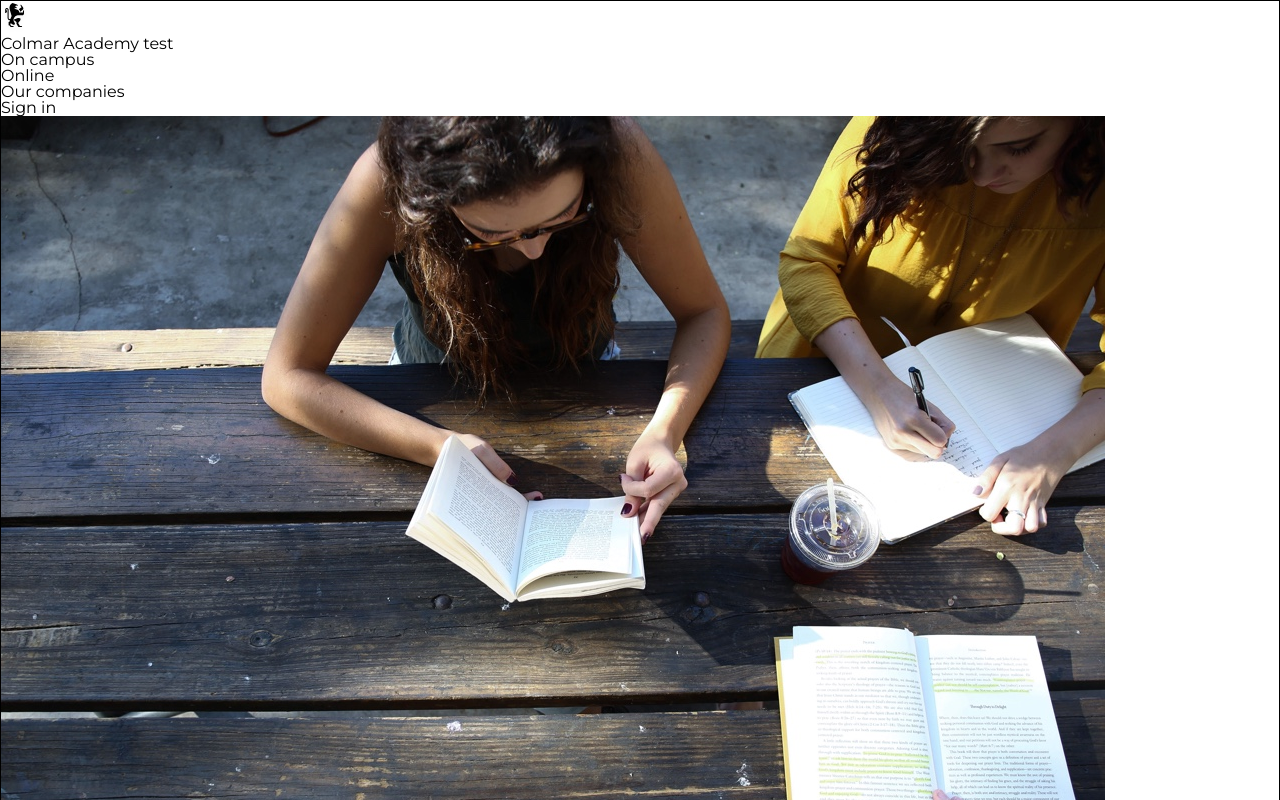
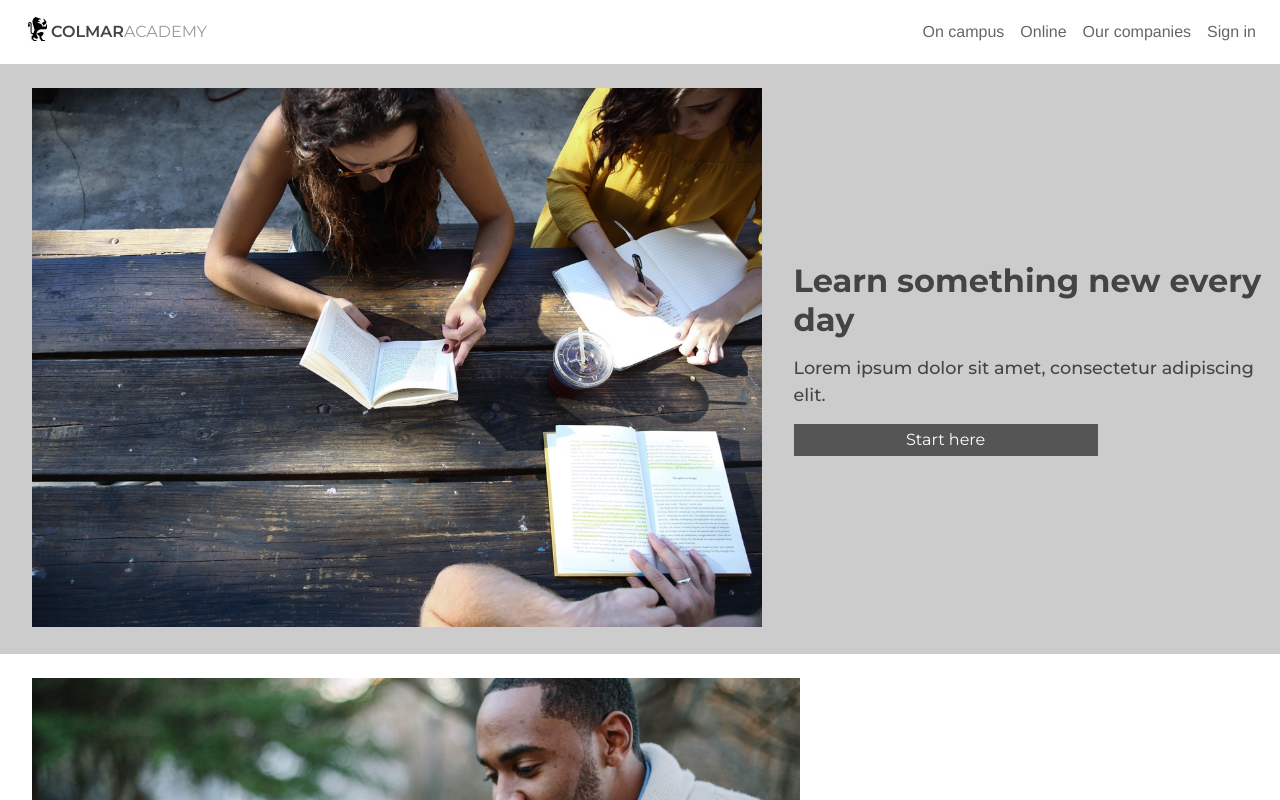
Before and after one commit to LorenaHoward/Colmar-Academy, a plain HTML site: page index.html in a window 1280 px wide. Shown: the top 800 px of the page. Drawn offline with Linux system fonts and the light colour scheme.

Commit message:
So far so good-darned divs
testing speed

```diff
--- a/index.html
+++ b/index.html
@@ -4,7 +4,7 @@
     <title>Colmar Academy</title>
     <link href="resources/css/reset.css" type="text/css" rel="stylesheet">
     <link href="resources/css/style.css" type="text/css" rel="stylesheet">
-    <link href="https://fonts.googleapis.com/css?family=Montserrat:400,600,700" rel="stylesheet">
+    <link href="https://fonts.googleapis.com/css?family=Montserrat:400,500,600,700" rel="stylesheet">
   </head>
   <body>
 
@@ -18,7 +18,7 @@
         <img src="resources/images/ic-logo.svg" alt="Colmar Academy logotype">
       </div>
         <div class="logo_name">
-          Colmar Academy test
+          <span class="colmar">COLMAR</span><span class="academy">ACADEMY</span>
         </div>
     </div>
 
@@ -34,7 +34,7 @@
   <!--navigation bar ends-->
 
 <!--Learn banner-->
-  <div class="cointainer">
+  <div class="cointainer gray_background">
     <div class="large_capsule">
       <img src="resources/images/banner.jpg" alt="group studing">
     </div>
@@ -106,7 +106,7 @@
       </div>
     </div>
   </div>
-  <!--orientation banner ends-->
+  <!--orientation sectio ends-->
 
   <!--learning section begins-->
   <div class="container">
--- a/resources/css/style.css
+++ b/resources/css/style.css
@@ -1,4 +1,111 @@
 html {
   font-family: 'Montserrat', sans-serif;
-  border: 1px solid black;
+  font-size: 16px;
+  color: #444;
 }
+
+.maincontainer {
+  display: flex;
+  flex-direction: column;
+  margin: 0 auto;
+}
+
+nav {
+  background-color: White;
+  height: 4rem;
+  display: flex;
+  flex-direction: row;
+  justify-content: space-between;
+}
+
+.logo_container {
+  display: flex;
+  flex-direction: row;
+  align-items: center;
+  padding-left: 1.5rem;
+}
+
+.colmar {
+  font-weight: 600;
+}
+
+.academy {
+  color: #999;
+}
+
+.menu_desktop {
+  align-items: center;
+  display: flex;
+}
+
+.menu_desktop ul {
+  display: flex;
+  flex-direction: row;
+  padding-right: .5rem;
+  font-family: 'Helvetica';
+  font-weight: lighter;
+  color: #666;
+}
+
+.menu_desktop ul li {
+  padding-right: 1rem;
+}
+
+.gray_background {
+  background-color: #ccc;
+}
+
+.cointainer {
+  display: flex;
+  flex-direction: row;
+  width: 100%;
+  margin: 0 auto;
+}
+
+.large_capsule {
+  width: 60%;
+  overflow: hidden;
+  padding: 1.5rem 2rem;
+}
+
+.large_capsule img {
+  max-width: 100%;
+  height: auto;
+  margin: 0;
+}
+
+.medium_capsule {
+  display: flex;
+  flex-direction: column;
+  margin: auto 0;
+  width: 40%;
+}
+
+h1 {
+  font-size: 2rem;
+  font-weight: 700;
+  line-height: 1.2;
+  padding-bottom: 1rem;
+}
+
+h3 {
+  font-size: 1.1rem;
+  font-weight: 500;
+  line-height: 1.5;
+  padding-bottom: 1rem;
+}
+
+.start_button {
+  background-color: #555;
+  color: white;
+  text-align: center;
+  width: 18rem;
+  padding: 0.5rem;
+  font-size: 1rem;
+  font-weight: 400;
+}
+
+h2 {
+  font-size: 1.5rem;
+  font-weight: 700;
+}
```
